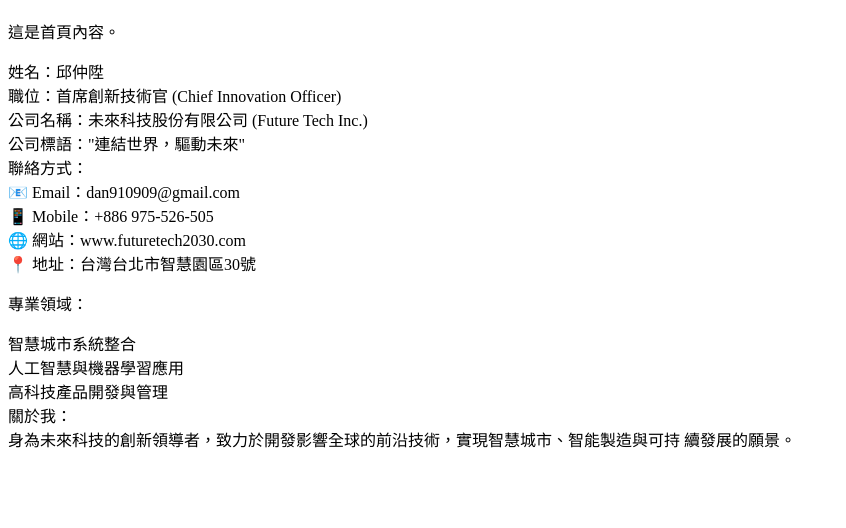
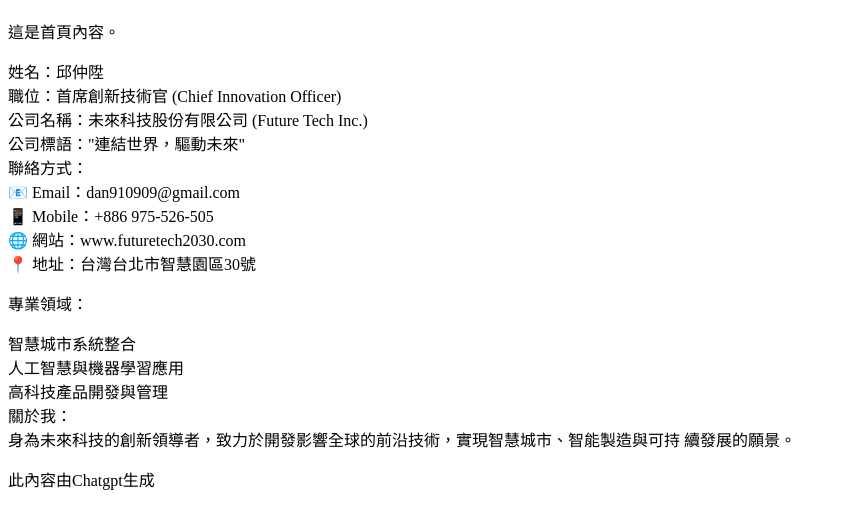
Before and after one commit to dan41023140/dan41023140.github.io, a plain HTML site: page index.html in a window 1280 px wide. Shown: the part 70-598 px from the top of the page, without its empty margins (0-846 px from the left). Drawn offline with Linux system fonts and the light colour scheme.

Commit message:
Add files via upload

```diff
--- a/index.html
+++ b/index.html
@@ -25,6 +25,8 @@
 	人工智慧與機器學習應用<br>
 	高科技產品開發與管理<br>
 	關於我：<br>
-	身為未來科技的創新領導者，致力於開發影響全球的前沿技術，實現智慧城市、智能製造與可持	續發展的願景。</p>
+	身為未來科技的創新領導者，致力於開發影響全球的前沿技術，實現智慧城市、智能製造與可持		續發展的願景。</p>
+
+	<p>此內容由Chatgpt生成<br>
 </body>
 </html>
```
